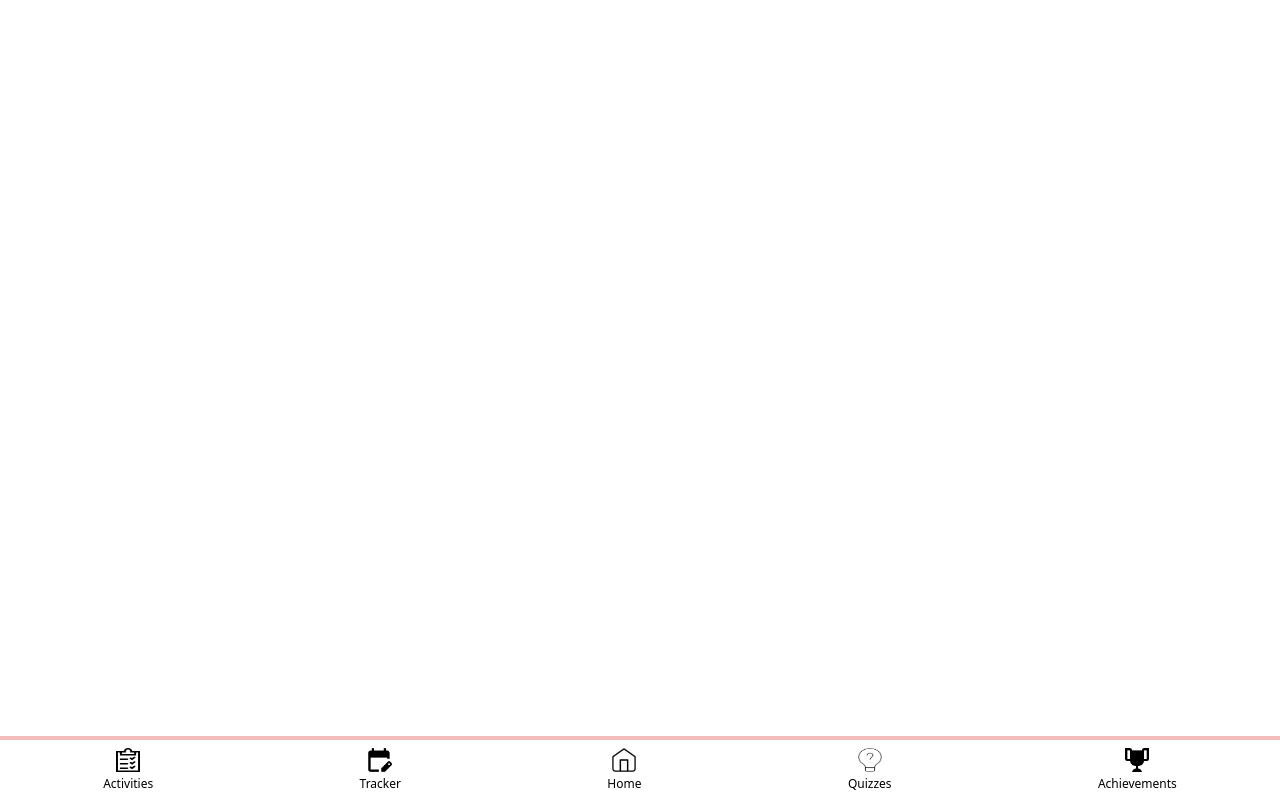
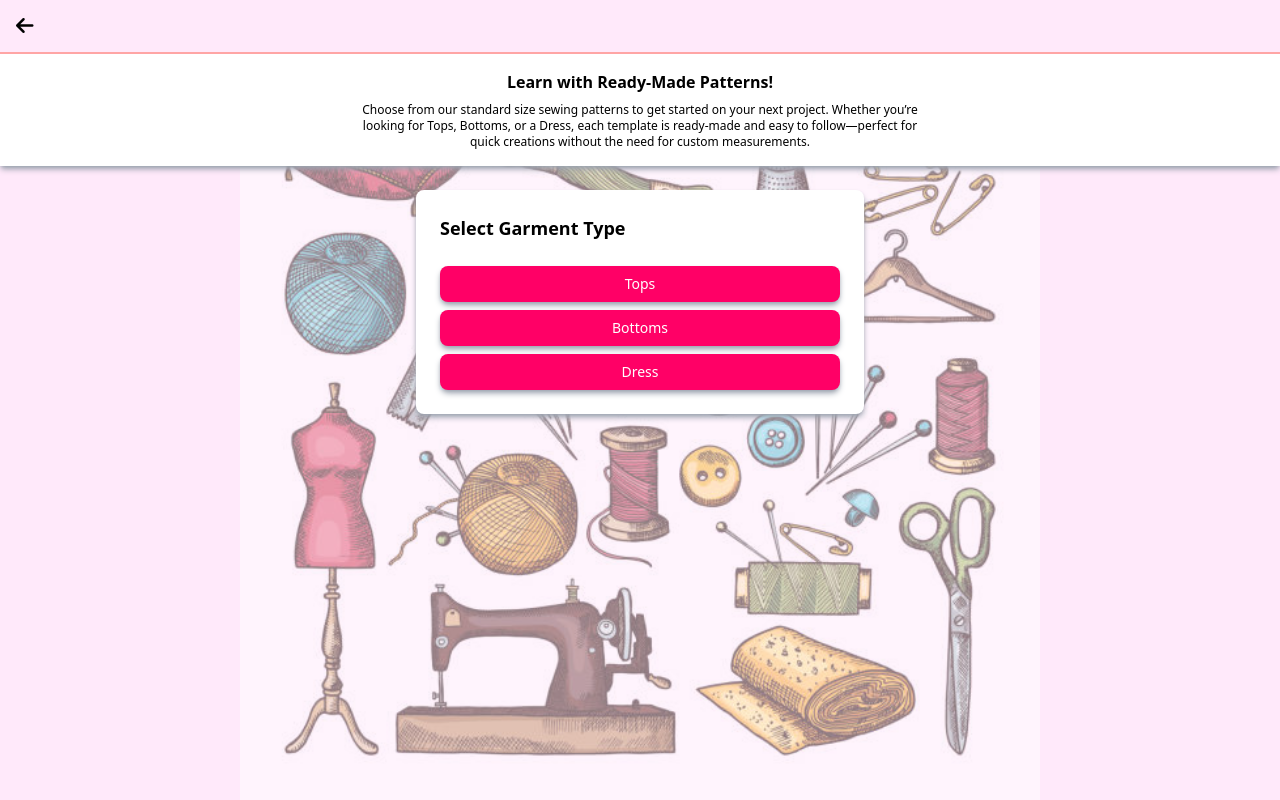
Before and after one commit to chinoy-the-great/nuxt3-drizzle-stitch, a Nuxt app: page /customization-pattern-guide in a window 1280 px wide. Built offline with nearby package versions, Linux system fonts and the light colour scheme.

Commit message:
Added Pattern Guide page.

```diff
--- /dev/null
+++ b/pages/customization-pattern-guide.vue
@@ -0,0 +1,139 @@
+<template>
+	<div>
+		<!-- background (unchanged) -->
+		<div
+			class="fixed inset-0 z-0 bg-no-repeat bg-center"
+			style="background-image: url('/_BG_ART_LogIn_home_v2.jpg'); background-size: auto 100%; opacity: 0.5"
+		></div>
+
+		<!-- header -->
+		<div class="relative z-0 header py-4 text-center px-4">
+			<h1 v-if="step === 1" class="text-base font-bold text-black">Learn with Ready-Made Patterns!</h1>
+			<h1 v-else class="text-3xl font-bold py-4 text-black uppercase">
+				{{ selectedType }}
+			</h1>
+			<p v-if="step === 1" class="mt-2 max-w-xl mx-auto text-xs text-black">
+				Choose from our standard size sewing patterns to get started on your next project. Whether you’re
+				looking for Tops, Bottoms, or a Dress, each template is ready-made and easy to follow—perfect for
+				quick creations without the need for custom measurements.
+			</p>
+		</div>
+
+		<!-- card -->
+		<div class="relative z-0 card">
+			<Transition name="fade" mode="out-in">
+				<!-- STEP 1 -->
+				<div v-if="step === 1" key="step-1" class="space-y-6">
+					<h2 class="text-black text-lg font-semibold">Select Garment Type</h2>
+					<div class="grid grid-cols-1 gap-2">
+						<button class="btn" @click="selectType('Tops')">Tops</button>
+						<button class="btn" @click="selectType('Bottoms')">Bottoms</button>
+						<button class="btn" @click="selectType('Dress')">Dress</button>
+					</div>
+				</div>
+
+				<!-- STEP 2 -->
+				<div v-else key="step-2" class="space-y-4">
+					<div class="grid grid-cols-2 gap-y-4 gap-x-1 mt-4 px-20 justify-items-center">
+						<button
+							v-for="item in patternsByType[selectedType]"
+							:key="item.name"
+							class="icon-box"
+							@click="alert(`You picked ${item.name}`)"
+						>
+							<img :src="`/${item.src}`" :alt="item.name" class="icon-img" />
+							<span class="icon-label">{{ item.name }}</span>
+						</button>
+					</div>
+
+					<button class="btn mt-6" @click="goBack">← Back</button>
+				</div>
+			</Transition>
+		</div>
+	</div>
+</template>
+
+<script setup lang="ts">
+import { ref } from 'vue'
+
+definePageMeta({
+	layout: 'customizationwindow',
+	title: 'Sewing Pattern Guide',
+	headerBg: '#ffffff',
+	headerBorder: '#ffa5a5',
+	mainBg: '#ffffff',
+})
+
+// step + selected type
+const step = ref(1)
+const selectedType = ref('')
+
+// supply name + exact image filename (from /public)
+const patternsByType: Record<string, { name: string; src: string }[]> = {
+	Tops: [
+		{ name: 'Shortsleeves', src: 'GuideTop_TShirt.png' },
+		{ name: 'Sleeveless', src: 'GuideTop_Sleeveless.png' },
+		{ name: 'Longsleeves', src: 'GuideTop_Longsleeves.png' },
+	],
+	Bottoms: [
+		{ name: 'Pants', src: 'GuideBottom_Pants.png' },
+		{ name: 'Shorts', src: 'GuideBottom_Shorts.png' },
+		{ name: 'Skirts', src: 'GuideBottom_Skirts.png' },
+	],
+	Dress: [
+		{ name: 'A-line', src: 'GuideDress_Aline.png' },
+		{ name: 'Shirt', src: 'GuideDress_Shirt.png' },
+		{ name: 'Bodycon', src: 'GuideDress_Bodycon.png' },
+		{ name: 'Peplum', src: 'GuideDress_Peplum.png' },
+		{ name: 'Yoke', src: 'GuideDress_Yoke.png' },
+	],
+}
+
+function selectType(type: string) {
+	selectedType.value = type
+	step.value = 2
+}
+
+function goBack() {
+	step.value = 1
+}
+</script>
+
+<style lang="postcss">
+.header {
+	@apply w-full bg-white shadow-md shadow-gray-400;
+}
+.card {
+	@apply mx-auto mt-6 max-w-md bg-white p-6 rounded-lg shadow-md shadow-gray-400;
+}
+.btn {
+	@apply w-full bg-[#FF0066] text-white text-sm py-2 px-4 rounded-lg shadow-md shadow-gray-400 transition ease-in-out;
+}
+.btn:hover {
+	@apply bg-pink-500;
+}
+
+/* square container now holds img + label */
+.icon-box {
+	@apply w-28 h-28 bg-[#f4bbbb] border-2 border-black
+  flex flex-col items-center justify-center rounded;
+}
+
+.icon-img {
+	@apply max-h-16 object-contain;
+}
+
+.icon-label {
+	@apply text-xs text-black mt-1;
+}
+
+/* fade */
+.fade-enter-active,
+.fade-leave-active {
+	transition: opacity 0.3s ease;
+}
+.fade-enter-from,
+.fade-leave-to {
+	opacity: 0;
+}
+</style>
--- a/pages/customization.vue
+++ b/pages/customization.vue
@@ -39,7 +39,10 @@
 					></NuxtLink>
 
 					<!-- Right Rectangle (1/3 width) -->
-					<div class="w-1/3 bg-[#ff0066] h-32 rounded-md shadow-md shadow-gray-400"></div>
+					<NuxtLink
+						to="/customization-pattern-guide"
+						class="w-1/3 bg-[#ff0066] h-32 rounded-md shadow-md shadow-gray-400"
+					></NuxtLink>
 				</div>
 
 				<div class="flex w-full gap-2 mt-1">
```
